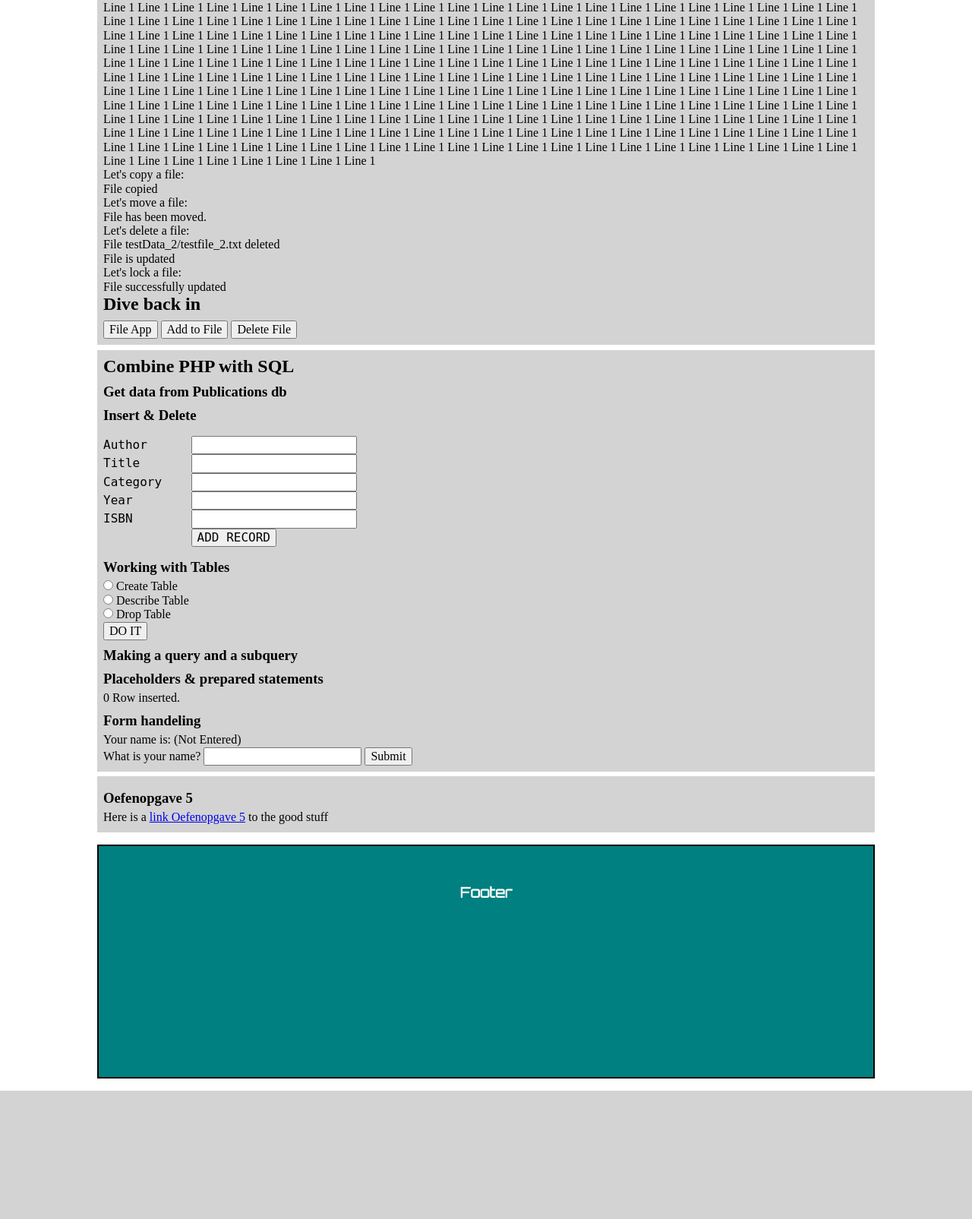
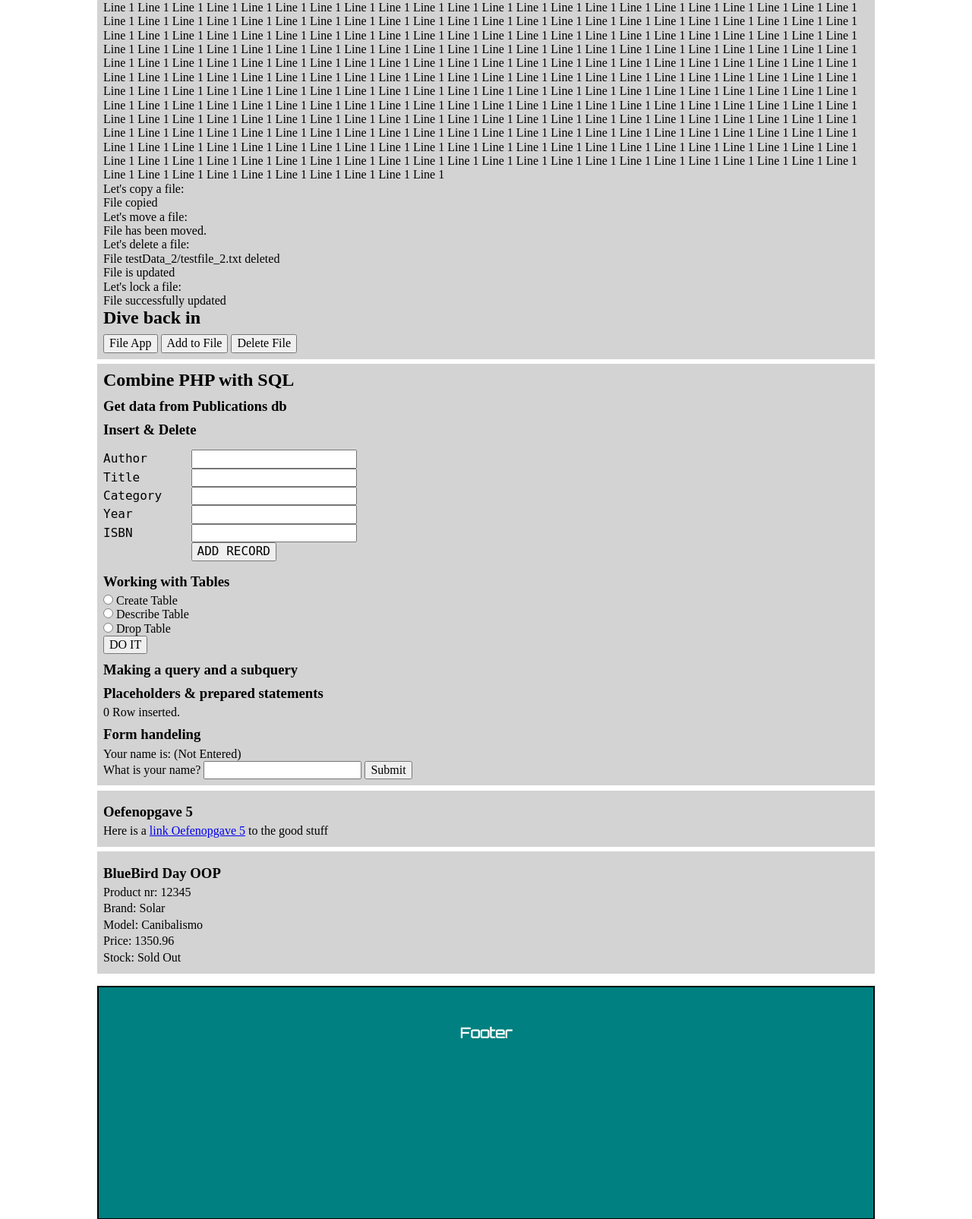
Before and after one commit to BabyLizzy-FunTime-Lab/PHP-MySQL-Start, a PHP site: page / in a window 1280 px wide. Shown: the part 4165-5770 px from the top of the page at 76% size. Before the commit the page ends 5601 px from the top, so only its background shows below. Run offline with PHP 8.4, Linux system fonts and the light colour scheme; data that the repository does not hold is empty; some libraries are stand-ins or nearby versions; some web fonts are replaced.

Commit message:
Bluebird Day OOP

```diff
--- /dev/null
+++ b/PHP/bbd_OOP.php
@@ -0,0 +1,37 @@
+<h3>BlueBird Day OOP</h3>
+<?php
+class Product {
+    private $product_nr;
+    private $brand;
+    public $product_name;
+    public $price;
+    public $in_stock;
+    public function __construct(
+            $product_nr = 12345,
+            $brand = "Solar"
+    ) {
+        $this->product_nr = $product_nr;
+        $this->brand = $brand;
+    }
+    function set_productName($name) {
+        $this->product_name = $name;
+    }
+    function set_price($price) {
+        $this->price = $price;
+    }
+    function set_inStock($amount) {
+        $this->in_stock = $amount;
+    }
+    function describe() {
+        echo "<p>Product nr: " . $this->product_nr . "</p>";
+        echo "<p>Brand: " . $this->brand . "</p>";
+        echo "<p>Model: " . $this->product_name . "</p>";
+        echo "<p>Price: " . $this->price . "</p>";
+        echo "<p>Stock: " . $this->in_stock . "</p>";
+    }
+}
+$canibalismo = new Product();
+$canibalismo->set_productName("Canibalismo");
+$canibalismo->set_price(1350.96);
+$canibalismo->set_inStock("Sold Out");
+$canibalismo->describe();
--- a/index.php
+++ b/index.php
@@ -200,6 +200,10 @@
 			Here is a <a href="https://www.w3schools.com/php/"><?php echo "link " . $var;?></a> to the good stuff
 		</p>
 	</article>
+    <article id="php-bbd-objects" class="PHP-test">
+        <?php include_once  'PHP/bbd_OOP.php';?>
+
+    </article>
     <footer>
     	<h3>Footer</h3>
     </footer>
```
Also changed, not shown: testData/testfile.txt (+24 -0 lines).
